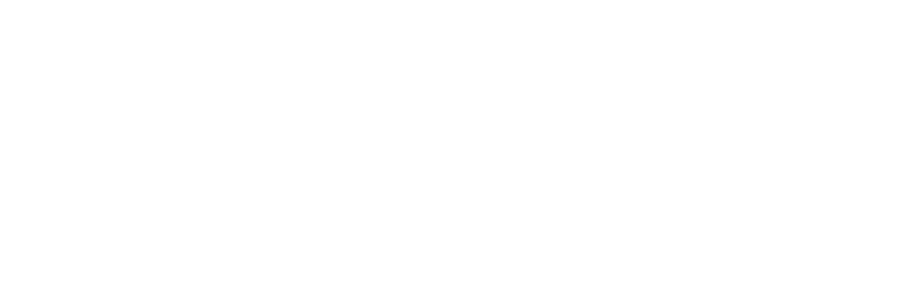
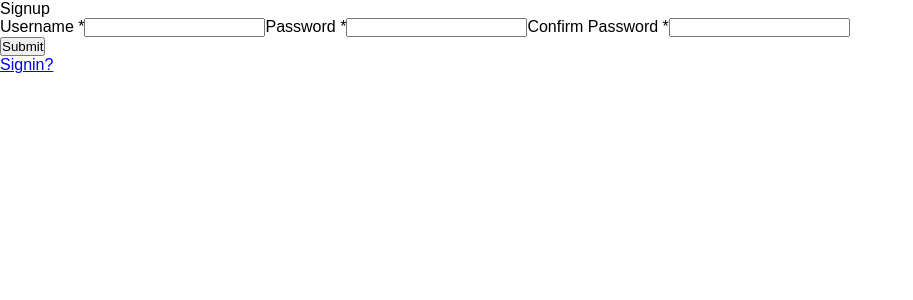
Before and after one commit to DragonFish55/sprintproject, a React (Create React App) app: page /signup in a window 1280 px wide. Shown: the top 300 px of the page, without its empty margins (0-913 px from the left). Built offline with nearby package versions, Linux system fonts and the light colour scheme.

Commit message:
Updated signin and signup pages

```diff
--- a/package.json
+++ b/package.json
@@ -6,6 +6,7 @@
     "@testing-library/jest-dom": "^5.16.2",
     "@testing-library/react": "^12.1.2",
     "@testing-library/user-event": "^13.5.0",
+    "jquery": "^3.6.0",
     "react": "^17.0.2",
     "react-dom": "^17.0.2",
     "react-router-dom": "^6.2.1",
--- a/src/components/HeaderComp/HeaderComp.js
+++ b/src/components/HeaderComp/HeaderComp.js
@@ -1,4 +1,5 @@
 import './HeaderComp.css';
+import {Link} from 'react-router-dom'
 
 function HeaderComp() {
   return (
@@ -9,7 +10,9 @@
           </div>
           <div className = "signin">
             <p className="usertag" >Welcome <span id = "user"></span></p>
-            <button id = "signin">Signin</button>
+            <Link to = '/signin'>
+              <button id = "signin">Signin</button>
+            </Link>
             <button class = "signout" id = "signout">Signout</button>
           </div>
         </div>
--- a/src/components/SigninPage/SigninPage.css
+++ b/src/components/SigninPage/SigninPage.css
@@ -0,0 +1,4 @@
+.signin{
+    display: flex;
+    flex-direction: column;
+}
--- a/src/components/SigninPage/SigninPage.js
+++ b/src/components/SigninPage/SigninPage.js
@@ -1,11 +1,46 @@
 import './SigninPage.css';
+import {Link} from 'react-router-dom';
+import $ from 'jquery';
 
 function SigninPage() {
   return (
     <div className="signin">
-
+        <div className = "signinheader">
+          Signin
+        </div>
+        <div className = "inputarea">
+          <label htmlFor = "userinput">Username *</label>
+          <input type = "text" name = "userinput" id = "userinput"  required />
+          <label htmlFor = "passinput">Password *</label>
+          <input type = "password" name = "passinput" id = "passinput" required />
+        </div>
+        <div className = "submitbtn">
+          <button onClick = {checkInfo} id = "submitbtn">Submit</button>
+        </div>
+        <div className = "signuplink">
+          <Link to ='/signup'> Signup?</Link>
+        </div>
     </div>
   );
+
+  function checkInfo(){
+    const user = document.getElementById('userinput');
+    const password = document.getElementById('passinput');
+    console.log('hi')
+    $.ajax({
+      url: 'https://127.0.0.1/signup',
+      method: 'POST',
+      crossDomain: true,
+      cache:false,
+      data:{user:user, password:password},
+      success: function(data){
+        console.log(data);
+      },
+      error: function(request,error){
+        console.log(error);
+      }
+    })
+  };
 }
 
 export default SigninPage;
--- a/src/components/SignupPage/SignupPage.js
+++ b/src/components/SignupPage/SignupPage.js
@@ -1,11 +1,53 @@
 import './SignupPage.css';
+import {Link} from 'react-router-dom';
+import $ from 'jquery';
 
 function SignupPage() {
   return (
     <div className="signup">
+        <div className = "signupheader">
+          Signup
+        </div>
+        <div className = "inputarea">
+          <label htmlFor = "userinput">Username *</label>
+          <input type = "text" name = "userinput" id = "userinput" required />
+          <label htmlFor = "passinput">Password *</label>
+          <input type = "password" name = "passinput" id = "passinput" required />
+          <label htmlFor = "confirmpass">Confirm Password *</label>
+          <input type = "password" name = "confirmpass" id = "confirmpass" required />
+        </div>
+        <div className = "submitbtn">
+          <button onClick = {checkSignup} id = "submitbtn">Submit</button>
+        </div>
+        <div className = "signinlink">
+          <Link to ='/signin'> Signin?</Link>
+        </div>
+    </div>
 
-    </div>
   );
+
+  function checkSignup(){
+      const userinput = document.getElementById('userinput');
+      const passinput = document.getElementById('passinput');
+      const confirmpass = document.getElementById('confirmpass');
+
+      console.log('there');
+      $.ajax({
+        url:'/signup',
+        method:'POST',
+        crossDomain:true,
+        cache:false,
+        data:{userinput:userinput, passinput:passinput, confirmpass:confirmpass},
+        success: function(data){
+          console.log(data);
+        },
+        error: function(request,error){
+          console.log(error)
+        }
+      });
+
+     console.log({userinput:userinput, passinput:passinput, confirmpass:confirmpass});
+  };
 }
 
 export default SignupPage;
```
Also changed, not shown: 1 other file (tests, documents, lock files or other folders).
